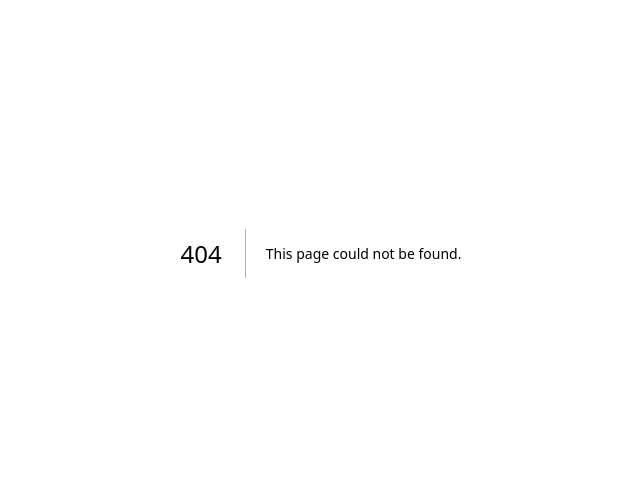
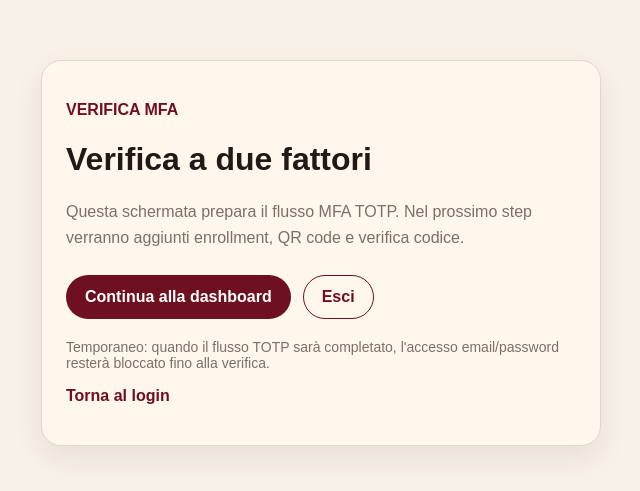
Before and after one commit to giordmando/rosso-di-sera-staff-app, a Next.js app: page /mfa in a window 1280 px wide. Before the commit this address had no page. Shown: the part 147-638 px from the top of the page, without its empty margins (319-959 px from the left). Built offline with nearby package versions, Linux system fonts and the light colour scheme; no server answers.

Commit message:
Add MFA placeholder page

```diff
--- /dev/null
+++ b/src/app/mfa/page.tsx
@@ -0,0 +1,39 @@
+'use client';
+
+import Link from 'next/link';
+import { createClient } from '@/lib/supabase/client';
+
+export default function MfaPage() {
+  const supabase = createClient();
+
+  async function continueToDashboard() {
+    window.location.href = '/dashboard';
+  }
+
+  async function signOut() {
+    await supabase.auth.signOut();
+    window.location.href = '/login';
+  }
+
+  return (
+    <main style={{ minHeight: '100vh', display: 'flex', alignItems: 'center' }}>
+      <div className="container">
+        <div className="card" style={{ maxWidth: 560, margin: '0 auto' }}>
+          <p style={{ color: 'var(--wine)', fontWeight: 800 }}>VERIFICA MFA</p>
+          <h1>Verifica a due fattori</h1>
+          <p style={{ color: 'var(--muted)', lineHeight: 1.6 }}>
+            Questa schermata prepara il flusso MFA TOTP. Nel prossimo step verranno aggiunti enrollment, QR code e verifica codice.
+          </p>
+          <div style={{ display: 'flex', gap: 12, flexWrap: 'wrap', marginTop: 24 }}>
+            <button className="btn btn-primary" onClick={continueToDashboard}>Continua alla dashboard</button>
+            <button className="btn btn-secondary" onClick={signOut}>Esci</button>
+          </div>
+          <p style={{ marginTop: 20, fontSize: 14, color: 'var(--muted)' }}>
+            Temporaneo: quando il flusso TOTP sarà completato, l'accesso email/password resterà bloccato fino alla verifica.
+          </p>
+          <p><Link href="/login" style={{ color: 'var(--wine)', fontWeight: 700 }}>Torna al login</Link></p>
+        </div>
+      </div>
+    </main>
+  );
+}
```
